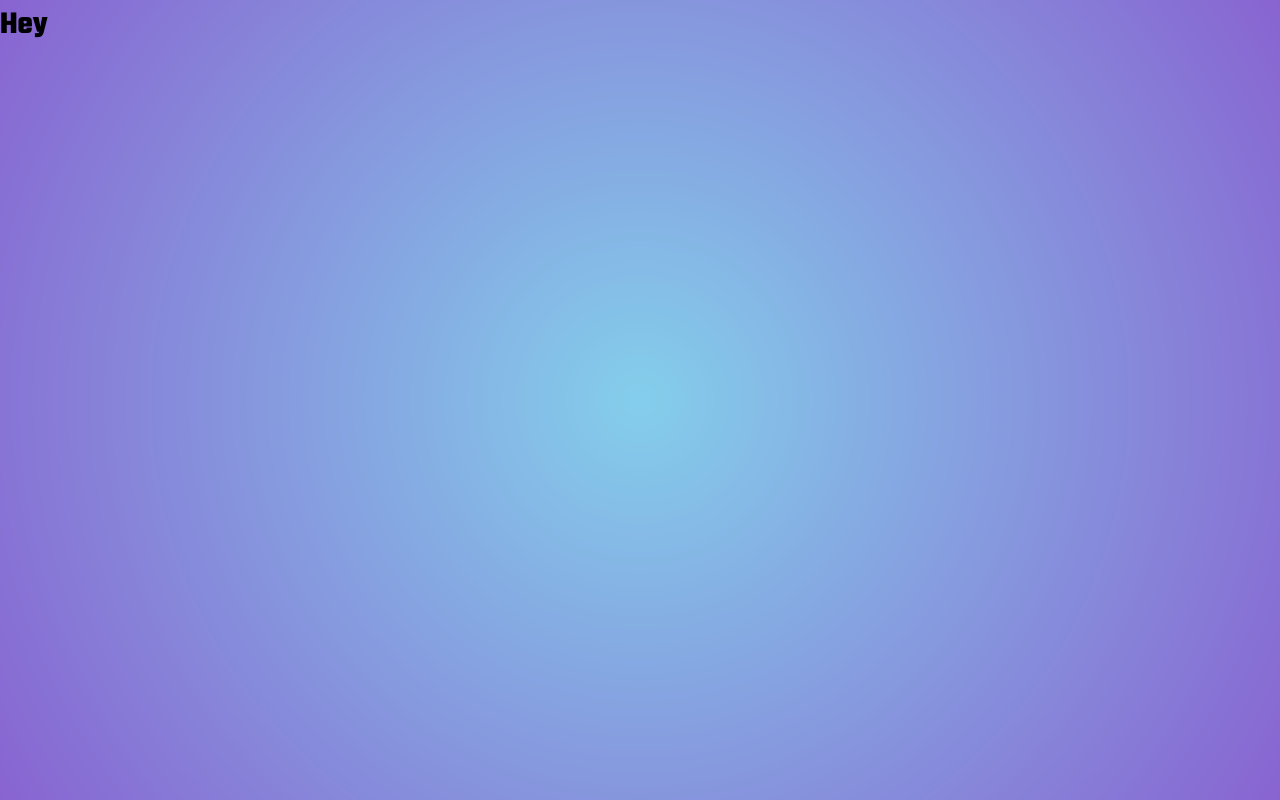
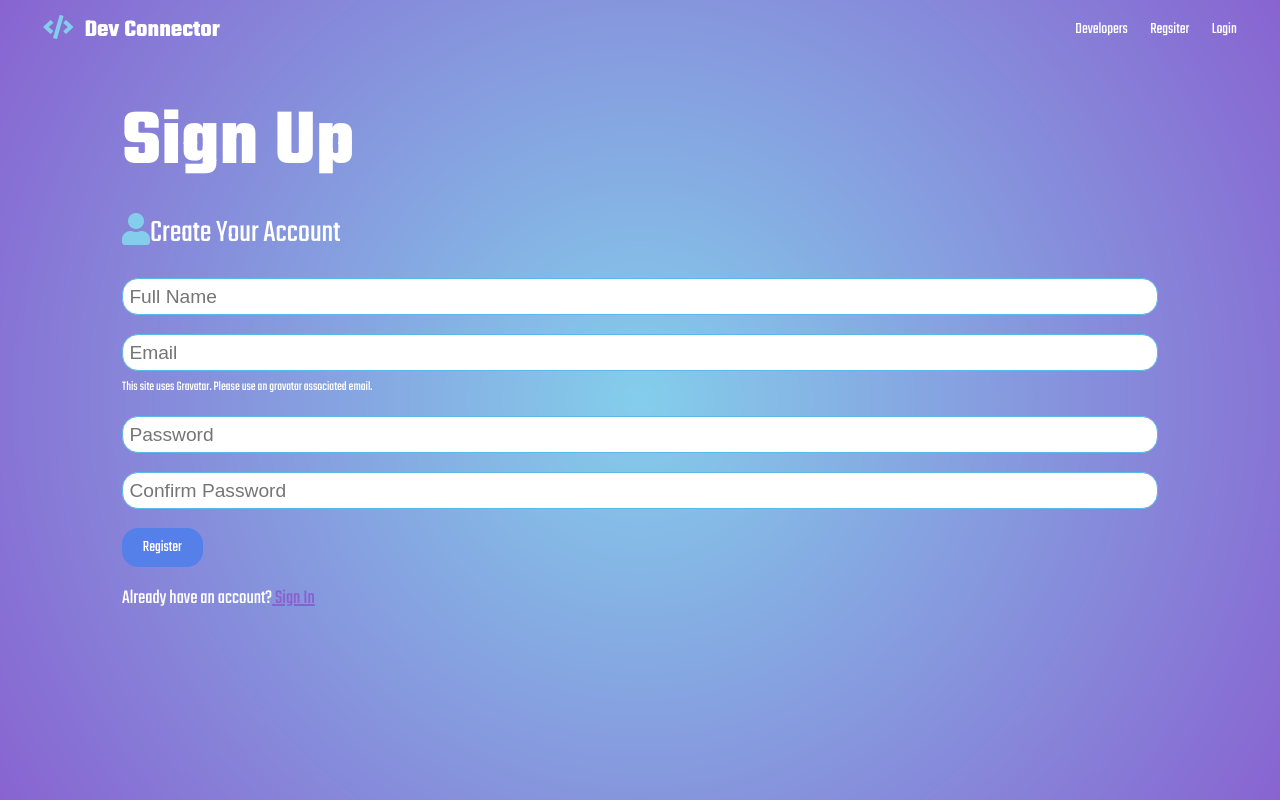
Before and after one commit to oroth8/dev_connector, a React (Create React App) app in the folder client/: page /register in a window 1280 px wide. Built offline with nearby package versions, Linux system fonts and the light colour scheme.

Commit message:
added login and register component

```diff
--- a/client/src/App.js
+++ b/client/src/App.js
@@ -1,11 +1,25 @@
 import React, { Fragment } from "react";
+import { BrowserRouter as Router, Route, Switch } from "react-router-dom";
+import NavBar from "./components/layout/NavBar";
+import { Landing } from "./components/layout/Landing";
+import { Register } from "./components/auth/Register";
+import { Login } from "./components/auth/Login";
 import "./App.css";
 
 const App = () => {
   return (
-    <Fragment>
-      <h1>Hey</h1>
-    </Fragment>
+    <Router>
+      <Fragment>
+        <NavBar />
+        <Route exact path="/" component={Landing} />
+        <section className="container">
+          <Switch>
+            <Route exact path="/register" component={Register} />
+            <Route exact path="/login" component={Login} />
+          </Switch>
+        </section>
+      </Fragment>
+    </Router>
   );
 };
 
--- /dev/null
+++ b/client/src/components/auth/Login.js
@@ -0,0 +1,64 @@
+import React, { Fragment, useState } from "react";
+import { Link } from "react-router-dom";
+
+export const Login = () => {
+  const [formData, setFormData] = useState({
+    email: "",
+    password: "",
+  });
+
+  const { email, password } = formData;
+
+  const onChange = (e) =>
+    setFormData({
+      ...formData,
+      [e.target.name]: e.target.value,
+    });
+
+  const onSubmit = async (e) => {
+    e.preventDefault();
+    console.log("Success!");
+  };
+
+  return (
+    <Fragment>
+      <h1 className="large text-white">Sign In</h1>
+      <p className="lead text-white">
+        <i className="fas fa-user text-secnd"></i> Sign Into Your Account
+      </p>
+      <form
+        action="dashboard.html"
+        className="form"
+        onSubmit={(e) => onSubmit(e)}
+      >
+        <div className="form-group">
+          <input
+            type="email"
+            placeholder="Email"
+            name="email"
+            value={email}
+            onChange={(e) => onChange(e)}
+            required
+          />
+        </div>
+        <div className="form-group">
+          <input
+            type="password"
+            placeholder="Password"
+            name="password"
+            value={password}
+            onChange={(e) => onChange(e)}
+            required
+          />
+        </div>
+        <input type="submit" value="Login" className="btn btn-primary" />
+      </form>
+      <p className="my-1 text-white">
+        Dont Have an Account?
+        <Link className="text-purple" to="/register">
+          {"  "} Sign Up
+        </Link>
+      </p>
+    </Fragment>
+  );
+};
--- /dev/null
+++ b/client/src/components/auth/Register.js
@@ -0,0 +1,120 @@
+import React, { Fragment, useState } from "react";
+import { Link } from "react-router-dom";
+
+export const Register = () => {
+  const [formData, setFormData] = useState({
+    name: "",
+    email: "",
+    password: "",
+    password2: "",
+  });
+
+  const { name, email, password, password2 } = formData;
+
+  const onChange = (e) =>
+    setFormData({
+      ...formData,
+      [e.target.name]: e.target.value,
+    });
+
+  const onSubmit = async (e) => {
+    e.preventDefault();
+    if (password !== password2) {
+      console.log("Passwords do not match!");
+    } else {
+      console.log("Success!");
+    }
+  };
+
+  //   const onSubmit = async (e) => {
+  //     e.preventDefault();
+  //     if (password !== password2) {
+  //       console.log("Passwords do not match!");
+  //     } else {
+  //       const newUser = {
+  //         name,
+  //         email,
+  //         password,
+  //       };
+
+  //       try {
+  //         const config = {
+  //           headers: {
+  //             "Content-Type": "application/json",
+  //           },
+  //         };
+  //         const body = JSON.stringify(newUser);
+  //         const res = await axios.post("/api/users", body, config);
+  //         console.log(res.data);
+  //       } catch (error) {
+  //         console.log(error.response.data);
+  //       }
+  //     }
+  //   };
+
+  return (
+    <Fragment>
+      <h1 className="large text-white">Sign Up</h1>
+      <p className="lead text-white">
+        <i className="fas fa-user text-secnd"></i>Create Your Account
+      </p>
+      <form
+        action="dashboard.html"
+        className="form"
+        onSubmit={(e) => onSubmit(e)}
+      >
+        <div className="form-group">
+          <input
+            type="text"
+            placeholder="Full Name"
+            name="name"
+            value={name}
+            onChange={(e) => onChange(e)}
+            required
+          />
+        </div>
+        <div className="form-group">
+          <input
+            type="email"
+            placeholder="Email"
+            name="email"
+            value={email}
+            onChange={(e) => onChange(e)}
+            required
+          />
+          <small className="form-text">
+            This site uses Gravatar. Please use an gravatar associated email.
+          </small>
+        </div>
+        <div className="form-group">
+          <input
+            type="password"
+            placeholder="Password"
+            name="password"
+            value={password}
+            onChange={(e) => onChange(e)}
+            required
+          />
+        </div>
+        <div className="form-group">
+          <input
+            type="password"
+            placeholder="Confirm Password"
+            name="password2"
+            value={password2}
+            onChange={(e) => onChange(e)}
+            required
+          />
+        </div>
+        <input type="submit" value="Register" className="btn btn-primary" />
+      </form>
+      <p className="my-1 text-white">
+        Already have an account?
+        <Link className="text-purple" to="/login">
+          {"  "}
+          Sign In
+        </Link>
+      </p>
+    </Fragment>
+  );
+};
--- /dev/null
+++ b/client/src/components/layout/Landing.js
@@ -0,0 +1,25 @@
+import React from "react";
+import { Link } from "react-router-dom";
+
+export const Landing = () => {
+  return (
+    <section className="landing">
+      <div className="dark-overlay">
+        <div className="landing-inner">
+          <h1 className="x-large">Developer Connector</h1>
+          <p className="lead">
+            Lorem ipsum, dolor sit amet consectetur adipisicing elit. Nihil vel
+            <div className="buttons">
+              <Link to="/register" className="btn btn-primary">
+                Sign Up
+              </Link>
+              <Link to="/login" className="btn ">
+                Login
+              </Link>
+            </div>
+          </p>
+        </div>
+      </div>
+    </section>
+  );
+};
--- /dev/null
+++ b/client/src/components/layout/NavBar.js
@@ -0,0 +1,28 @@
+import React from "react";
+import { Link } from "react-router-dom";
+
+const NavBar = () => {
+  return (
+    <nav className="navbar">
+      <h1>
+        <Link to="/">
+          <i className="text-secnd fas fa-code"></i>
+        </Link>
+        Dev Connector
+      </h1>
+      <ul>
+        <li>
+          <Link to="!#">Developers</Link>
+        </li>
+        <li>
+          <Link to="/register">Regsiter</Link>
+        </li>
+        <li>
+          <Link to="/login">Login</Link>
+        </li>
+      </ul>
+    </nav>
+  );
+};
+
+export default NavBar;
```
